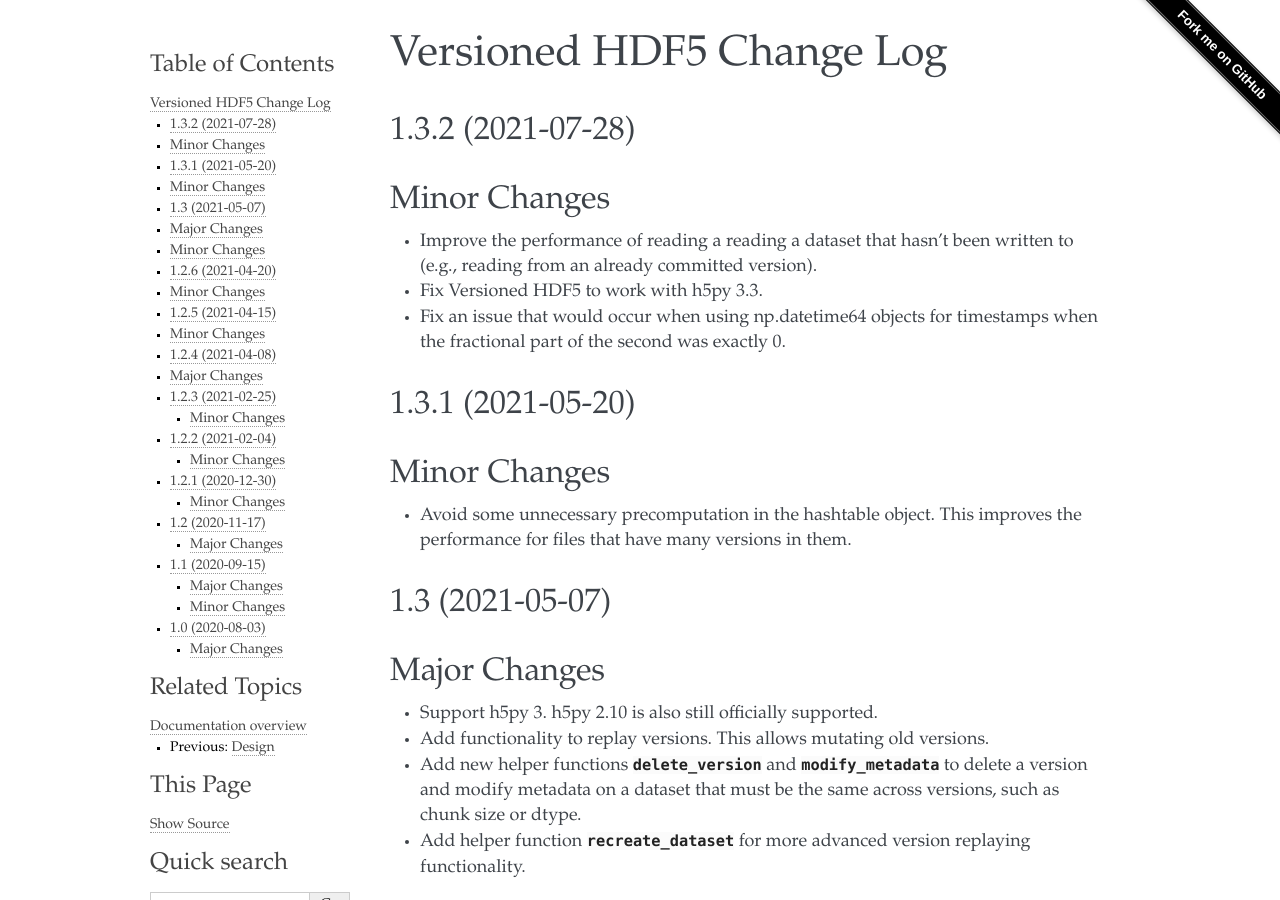
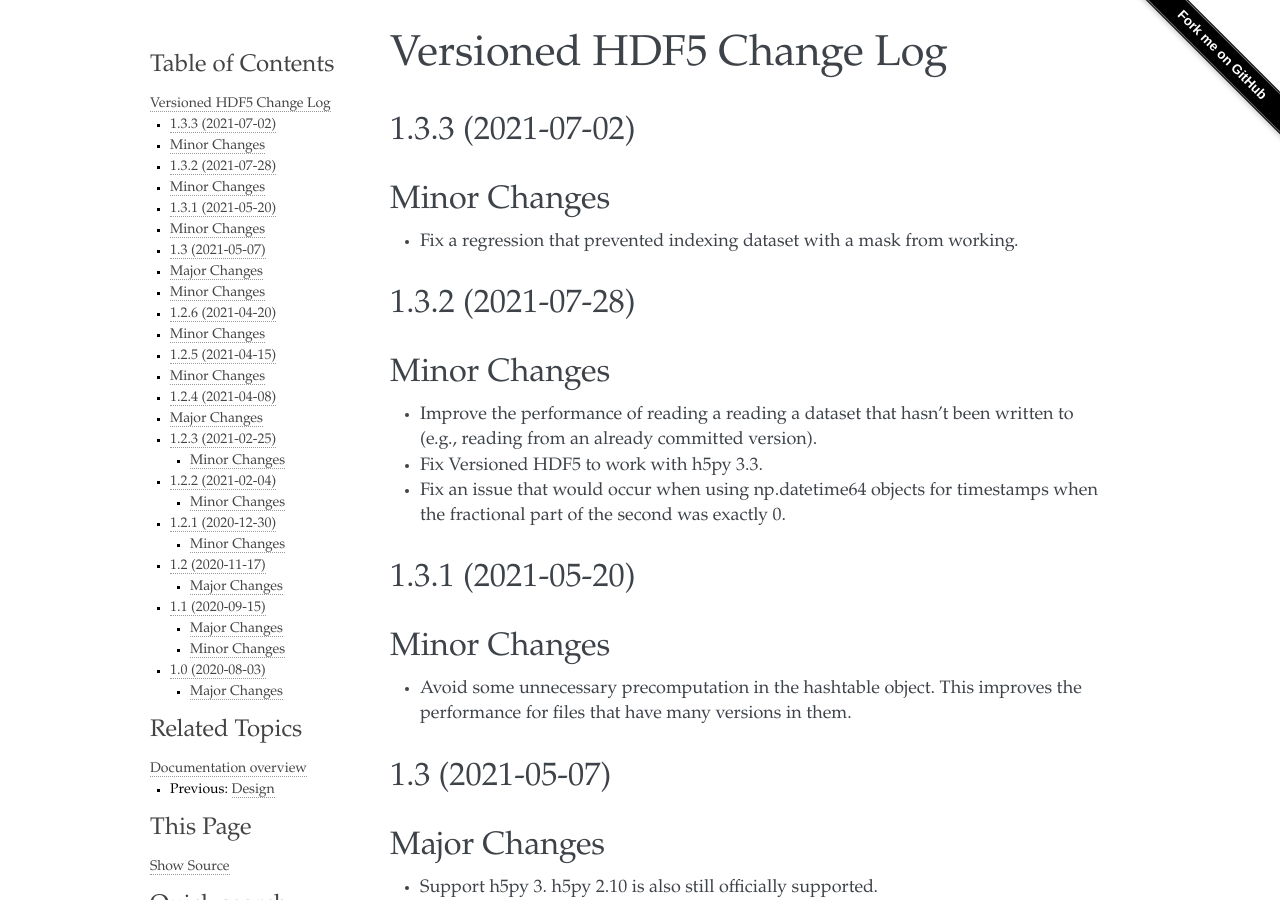
Before and after one commit to deshaw/versioned-hdf5, a Sphinx documentation site: the page built from docs/changelog.md, in a window 1280 px wide and 900 px high. Built offline with Sphinx 7.4.7, drawn with Linux system fonts in a browser that asks for light colours.

Commit message:
Add a changelog for 1.3.3

```diff
--- a/docs/changelog.md
+++ b/docs/changelog.md
@@ -1,5 +1,11 @@
 Versioned HDF5 Change Log
 =========================
+
+## 1.3.3 (2021-07-02)
+
+## Minor Changes
+
+- Fix a regression that prevented indexing dataset with a mask from working.
 
 ## 1.3.2 (2021-07-28)
 
```
